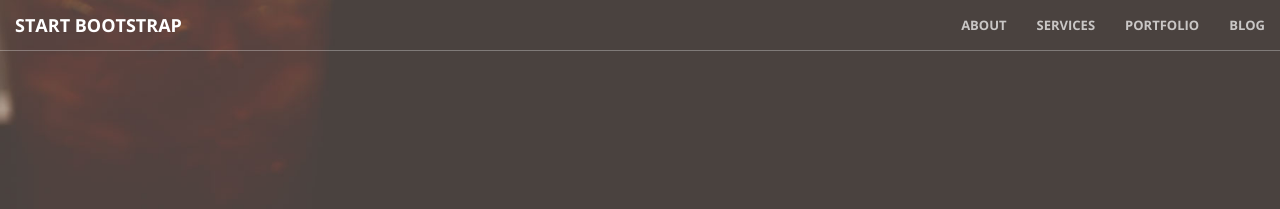
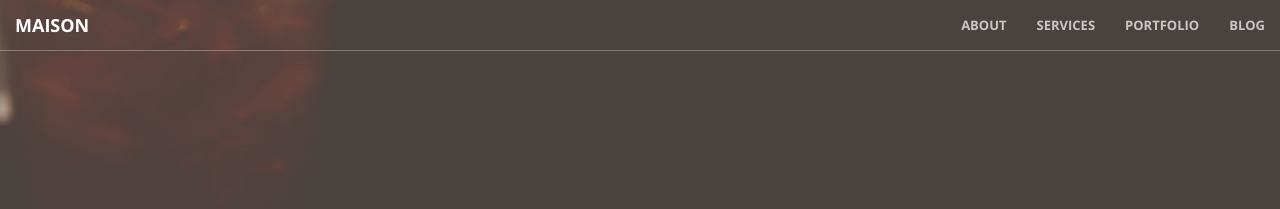
Before and after one commit to daily-frenchy/open, a Jekyll site: the page built from index.html, in a window 1280 px wide. Shown: the top 209 px of the page. Built offline with Jekyll 4.4.1, drawn with Linux system fonts in a browser that asks for light colours.

Commit message:
Update default.html

```diff
--- a/_layouts/default.html
+++ b/_layouts/default.html
@@ -40,7 +40,7 @@
 					<span class="icon-bar"></span>
 					<span class="icon-bar"></span>
 					</button>
-					<a class="navbar-brand page-scroll" href="/">Start Bootstrap</a>
+					<a class="navbar-brand page-scroll" href="/open/">Maison</a>
 				</div>
 				<!-- Collect the nav links, forms, and other content for toggling -->
 				<div class="collapse navbar-collapse" id="bs-example-navbar-collapse-1">
```
